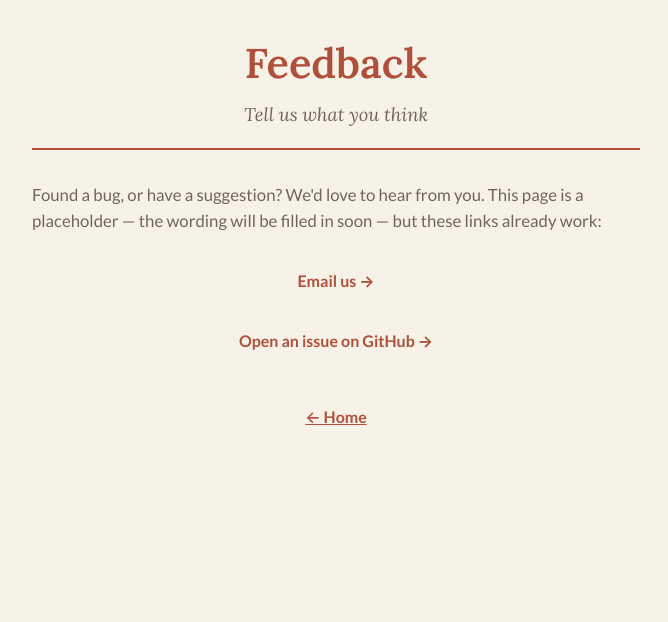
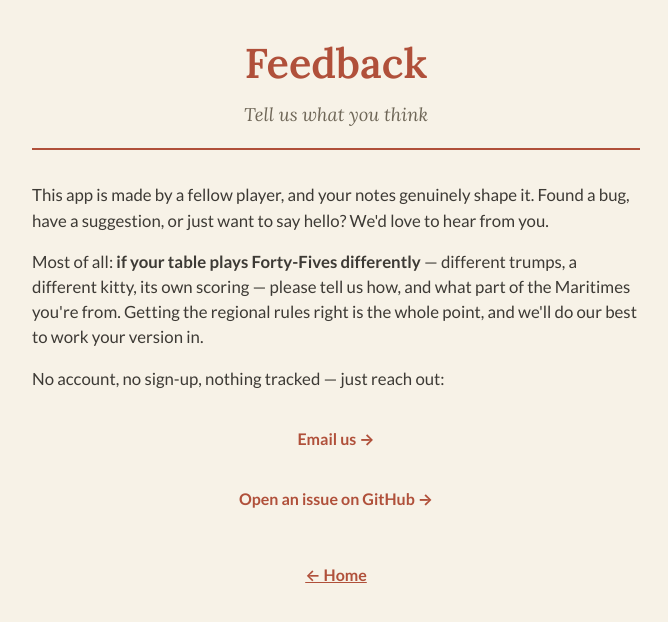
Before and after one commit to codetojoy/forty-fives, a SvelteKit app: page /feedback in a window 1280 px wide. Shown: the top 622 px of the page, without its empty margins (304-972 px from the left). Built offline with nearby package versions, Linux system fonts and the light colour scheme.

Commit message:
TODO-057 feedback page

```diff
--- a/package.json
+++ b/package.json
@@ -1,7 +1,7 @@
 {
 	"name": "forty-fives",
 	"private": true,
-	"version": "0.2.56",
+	"version": "0.2.57",
 	"type": "module",
 	"license": "Apache-2.0",
 	"engines": {
--- a/src/routes/feedback/+page.svelte
+++ b/src/routes/feedback/+page.svelte
@@ -1,9 +1,8 @@
 <script lang="ts">
 	import { base } from '$app/paths';
 
-	// Placeholder Feedback page (TODO-054). Privacy-first (SPEC §3): no in-app
-	// form (that would be a network call / data collection). Feedback leaves the
-	// app via mailto: or GitHub issues. Final copy comes in a follow-up.
+	// Privacy-first (SPEC §3): no in-app form (that would be a network call / data
+	// collection). Feedback leaves the app via mailto: or GitHub issues.
 	const email = 'codetojoy@gmail.com';
 	const issuesUrl = 'https://github.com/codetojoy/forty-fives/issues';
 </script>
@@ -19,10 +18,19 @@
 		<p class="subtitle">Tell us what you think</p>
 	</header>
 
-	<p class="placeholder-note">
-		Found a bug, or have a suggestion? We'd love to hear from you. This page is a
-		placeholder — the wording will be filled in soon — but these links already
-		work:
+	<p class="lead">
+		This app is made by a fellow player, and your notes genuinely shape it. Found
+		a bug, have a suggestion, or just want to say hello? We'd love to hear from
+		you.
+	</p>
+	<p class="lead">
+		Most of all: <strong>if your table plays Forty-Fives differently</strong> —
+		different trumps, a different kitty, its own scoring — please tell us how, and
+		what part of the Maritimes you're from. Getting the regional rules right is
+		the whole point, and we'll do our best to work your version in.
+	</p>
+	<p class="lead">
+		No account, no sign-up, nothing tracked — just reach out:
 	</p>
 
 	<div class="channels">
@@ -72,10 +80,10 @@
 		color: var(--muted);
 	}
 
-	.placeholder-note {
+	.lead {
 		font-size: 1.05rem;
 		line-height: 1.5;
-		color: var(--muted);
+		margin: 0 0 1rem;
 	}
 
 	.channels {
```
Also changed, not shown: doc/TODO-057.md (added, +44 -0 lines).
